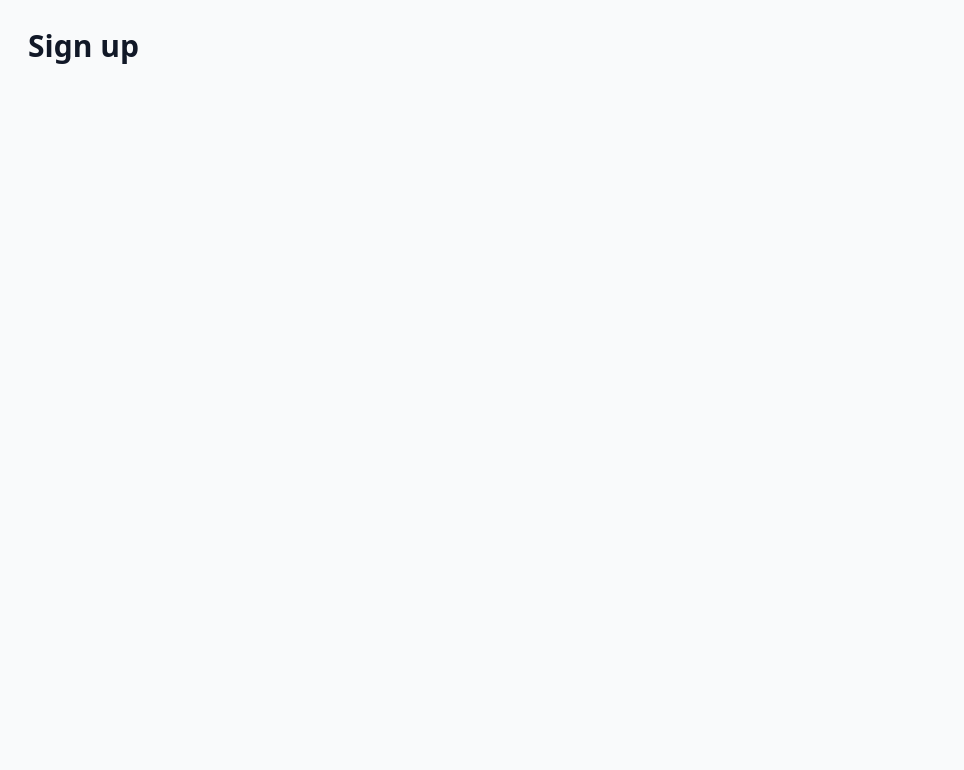
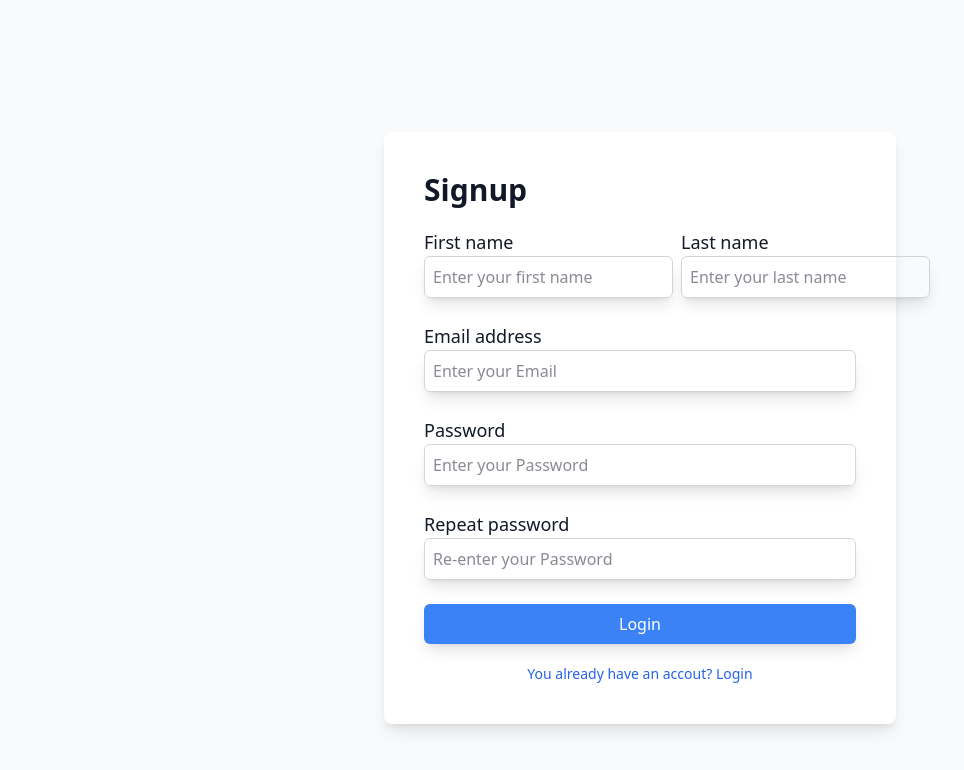
Before and after one commit to DavideVillani00/approval_management, a React (Vite) app: page /signup in a window 1280 px wide. Shown: the top 770 px of the page, without its empty margins (0-964 px from the left). Built offline with nearby package versions, Linux system fonts and the light colour scheme.

Commit message:
created login & signup page

```diff
--- a/src/components/Input.jsx
+++ b/src/components/Input.jsx
@@ -1,7 +1,13 @@
-export default function Input({ type, label, name, placeholder }) {
+export default function Input({
+  type,
+  label,
+  name,
+  placeholder,
+  className = "",
+}) {
   return (
-    <div className="flex flex-col mb-4">
-      <label htmlFor={name} className="font-bold text-lg">
+    <div className={`flex flex-col mb-4 ${className}`}>
+      <label htmlFor={name} className="font-medium text-lg">
         {label}
       </label>
       {type === "textarea" ? (
--- a/src/index.css
+++ b/src/index.css
@@ -116,6 +116,9 @@ body {
 .modal {
   @apply flex flex-col md:flex-row  md:rounded-lg md:h-[calc(100vh-56px)] h-screen bg-card shadow-lg;
 }
+.modalPage {
+  @apply bg-card p-10 rounded-lg shadow-lg  w-full max-w-lg flex flex-col justify-center;
+}
 
 h1 {
   @apply text-3xl font-bold;
@@ -134,7 +137,7 @@ td {
 }
 
 button {
-  @apply rounded-md px-7 py-2 shadow-lg;
+  @apply rounded-md px-7 py-2 shadow-lg font-medium;
 }
 
 .primaryBtn {
--- /dev/null
+++ b/src/pages/Login.jsx
@@ -0,0 +1,31 @@
+import Input from "../components/Input.jsx";
+import { Link } from "react-router-dom";
+export default function Login() {
+  return (
+    <main className="p-5 flex flex-col h-screen justify-center items-center bg-bg ">
+      <div className="modalPage h-4/6">
+        <h1>Login</h1>
+        <form className=" w-full flex flex-col gap-2 my-5">
+          <Input
+            type="text"
+            label="Email address"
+            name="email"
+            placeholder="Enter your Email"
+          />
+          <Input
+            type="password"
+            label="Password"
+            name="password"
+            placeholder="Enter your Password"
+          />
+          <button type="submit" className="primaryBtn w-full">
+            Login
+          </button>
+        </form>
+        <span className="text-center text-sm text-txt-link hover:text-txt-link-hover">
+          <Link to="/signup">You don't have an accout yet? Signup</Link>
+        </span>
+      </div>
+    </main>
+  );
+}
--- /dev/null
+++ b/src/pages/Signup.jsx
@@ -0,0 +1,53 @@
+import Input from "../components/Input.jsx";
+import { Link } from "react-router-dom";
+export default function Signup() {
+  return (
+    <main className=" flex flex-col p-5 h-screen justify-center items-center bg-bg ">
+      <div className="modalPage">
+        <h1>Signup</h1>
+        <form className=" w-full flex flex-col gap-2 my-5">
+          <div className="flex flex-col md:flex-row gap-2 w-full">
+            <Input
+              type="text"
+              label="First name"
+              name="firstName"
+              placeholder="Enter your first name"
+              className="w-full"
+            />
+            <Input
+              type="text"
+              label="Last name"
+              name="lastName"
+              placeholder="Enter your last name"
+              className="w-full"
+            />
+          </div>
+          <Input
+            type="text"
+            label="Email address"
+            name="email"
+            placeholder="Enter your Email"
+          />
+          <Input
+            type="password"
+            label="Password"
+            name="password"
+            placeholder="Enter your Password"
+          />
+          <Input
+            type="password"
+            label="Repeat password"
+            name="repeatPassword"
+            placeholder="Re-enter your Password"
+          />
+          <button type="submit" className="primaryBtn w-full">
+            Login
+          </button>
+        </form>
+        <span className="text-center text-sm text-txt-link hover:text-txt-link-hover">
+          <Link to="/login">You already have an accout? Login</Link>
+        </span>
+      </div>
+    </main>
+  );
+}
```
Also changed, not shown: src/App.jsx (+5 -3 lines).
